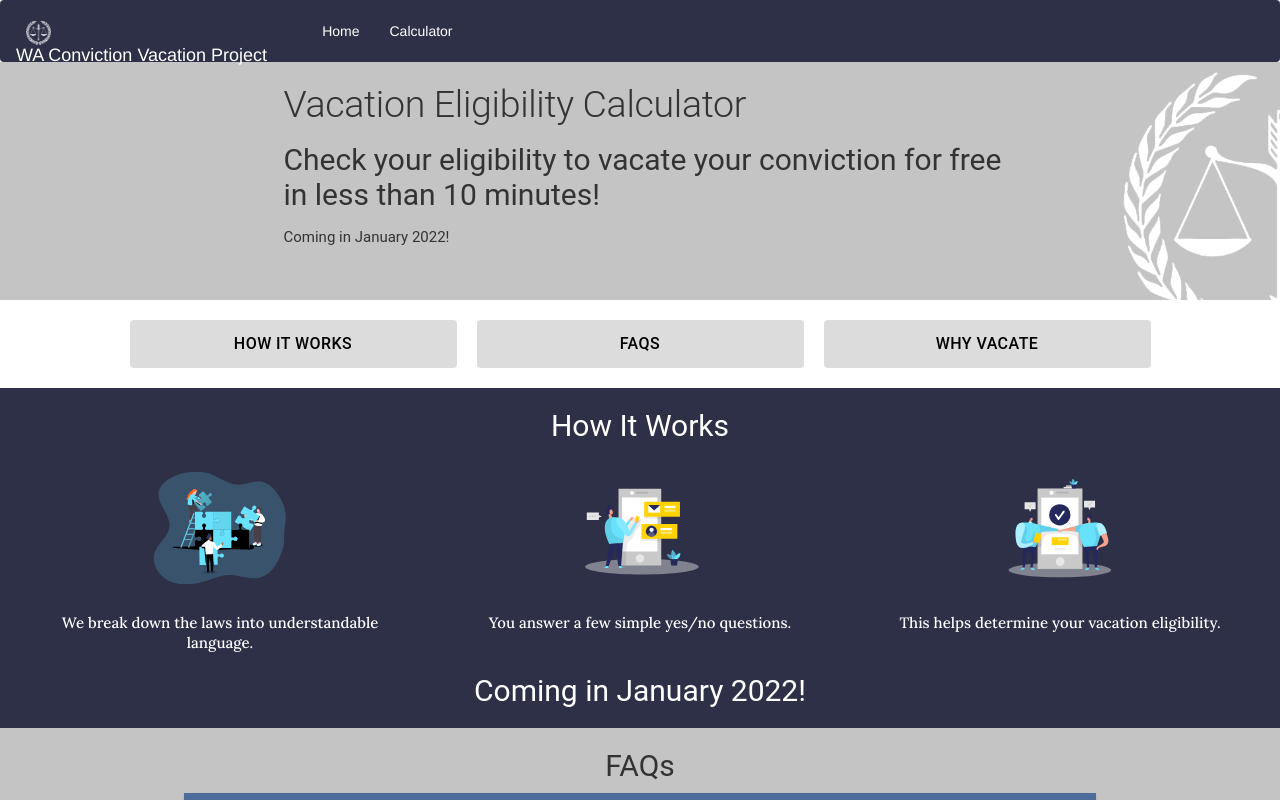
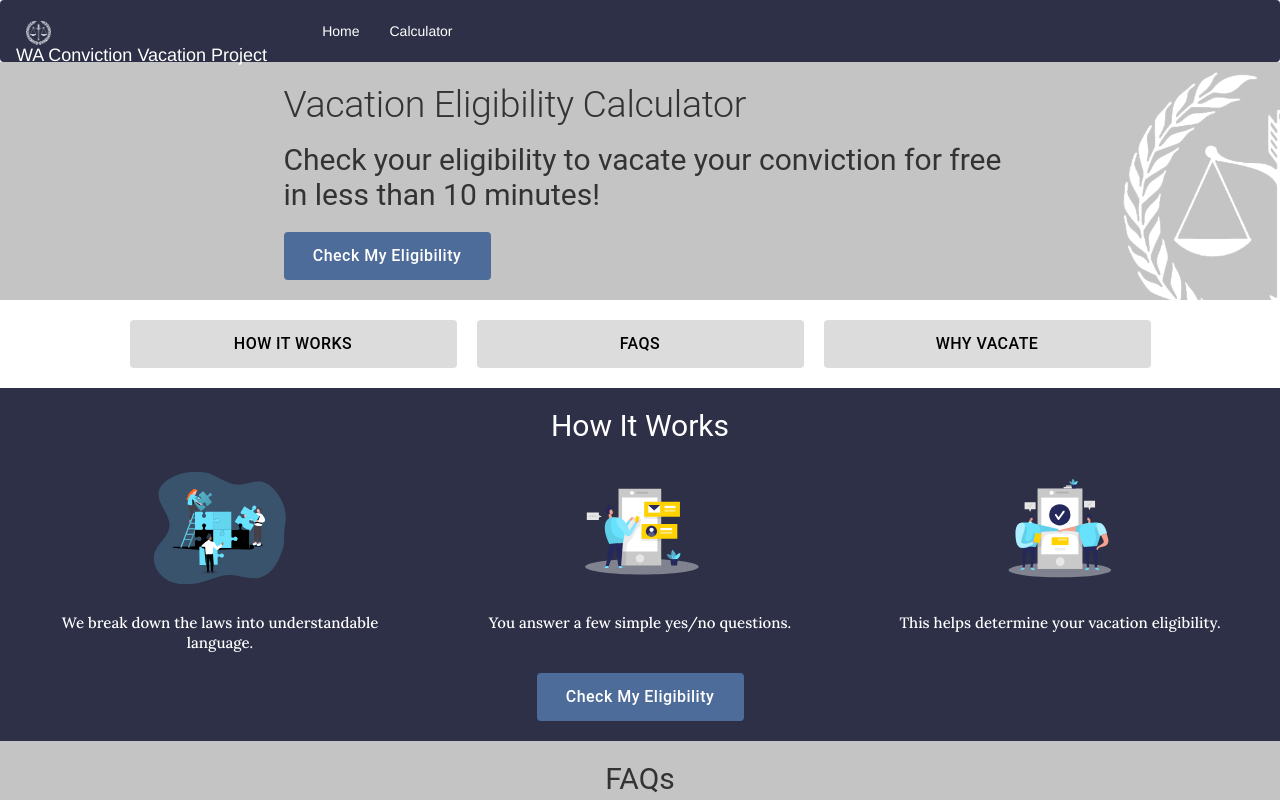
Before and after one commit to openseattle/clearviction-v1, a React (Create React App) app: page / in a window 1280 px wide. Shown: the top 800 px of the page. Built offline with nearby package versions, Linux system fonts and the light colour scheme.

Commit message:
replaced comming soon text with button to calc

```diff
--- a/src/Pages/HomePage.jsx
+++ b/src/Pages/HomePage.jsx
@@ -3,6 +3,7 @@ import { trackPageview } from "../trackingUtils";
 import FAQAccordion from "../Components/Accordion";
 import PrimaryButton from "../ui-kit/Button";
 import Text from "../ui-kit/Text";
+import SecondaryButton from "../ui-kit/SecondaryButton";
 
 import { Grid, List, ListItem, Divider } from "@material-ui/core";
 
@@ -37,7 +38,10 @@ const HomePage = () => {
                   "Check your eligibility to vacate your conviction for free in less than 10 minutes!"
                 }
               ></Text>
-              <Text variant={"h5"} text={"Coming in January 2022!"}></Text>
+              <SecondaryButton
+                text={"Check My Eligibility"}
+                href={"/calculator/landing-0"}
+              ></SecondaryButton>
             </div>
             <div id="right-content">
               <img src={cvpLogoLeftHalf} id="hero-logo" alt={"CVP Logo"} />
@@ -85,7 +89,12 @@ const HomePage = () => {
             fontFamily={"Lora"}
           ></Text>
         </div>
-        <Text variant={"h3"} text={"Coming in January 2022!"}></Text>
+        <div>
+          <SecondaryButton
+            text={"Check My Eligibility"}
+            href={"/calculator/landing-0"}
+          ></SecondaryButton>
+        </div>
       </div>
 
       <div className="row light-bg" id="faq">
--- a/src/ui-kit/SecondaryButton.jsx
+++ b/src/ui-kit/SecondaryButton.jsx
@@ -7,9 +7,10 @@ const useStyles = makeStyles({
   button: {
     backgroundColor: "var(--light-blue)",
     color: "#ffffff",
-    width: "327px",
+    width: "207px",
     padding: "10px",
     margin: "10px",
+    textTransform: "none",
     fontSize: "16px",
     "&:hover": {
       backgroundColor: "var(--gray)",
@@ -18,8 +19,12 @@ const useStyles = makeStyles({
   },
 });
 
-export default function SecondaryButton({ text }) {
+export default function SecondaryButton({ text, href }) {
   const classes = useStyles();
 
-  return <Button className={classes.button}>{text}</Button>;
+  return (
+    <Button className={classes.button} href={href}>
+      {text}
+    </Button>
+  );
 }
```
Also changed, not shown: 1 other file (tests, documents, lock files or other folders).
